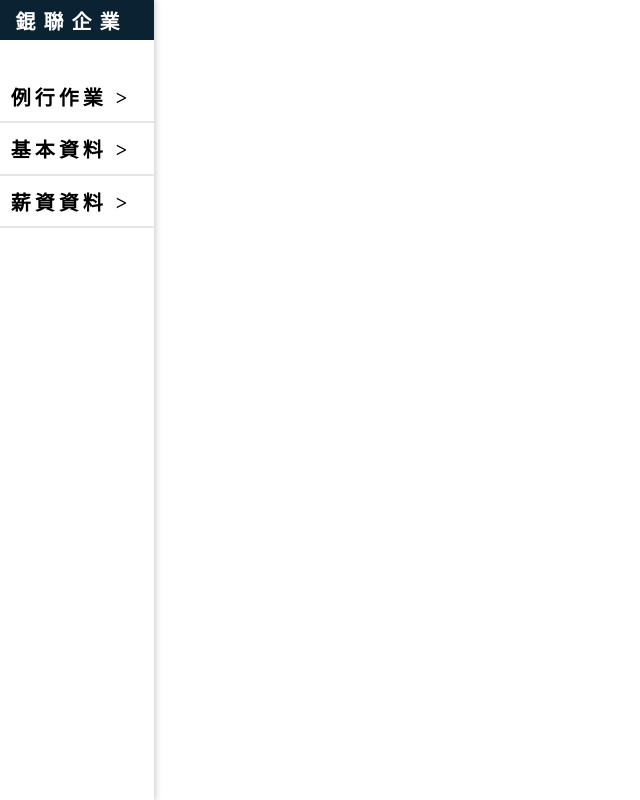
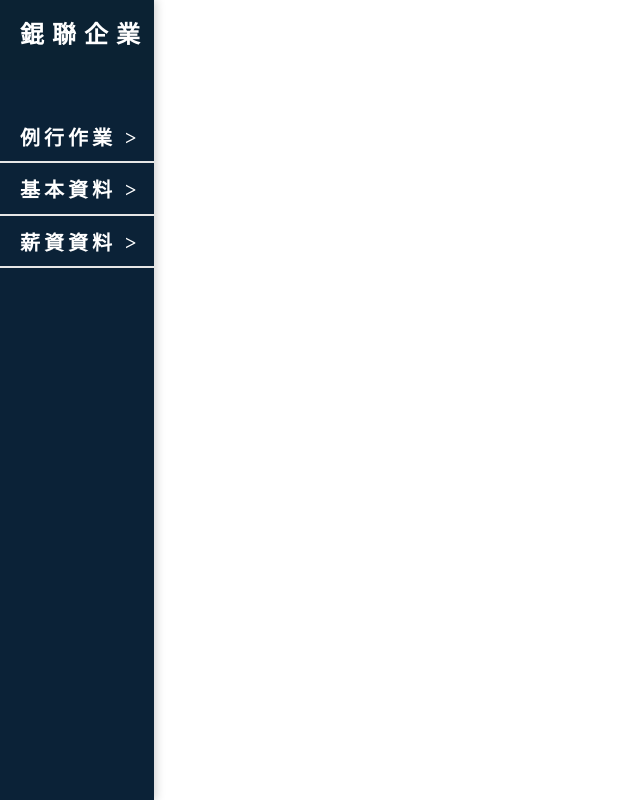
Before and after one commit to liu-han-lun/KL, a CodeIgniter 4 app: the page made by app/Views/Templates/Header.php in a window 1280 px wide; the page is wider, and only the part inside the window is pictured. Shown: that part, without its empty margins (0-640 px from the left). Run offline with PHP 8.4 and a stand-in for CodeIgniter, Linux system fonts and the light colour scheme; the template is opened without the code that fills it, so the values that code supplies are empty; some libraries are stand-ins or nearby versions.

Commit message:
text 0724-2

```diff
--- a/app/Config/Database.php
+++ b/app/Config/Database.php
@@ -33,7 +33,7 @@ class Database extends \CodeIgniter\Database\Config
 		'DSN'      => '',
 		'hostname' => 'localhost',
 		'username' => 'root',
-		'password' => '',
+		'password' => 'root',
 		'database' => 'kl',
 		'DBDriver' => 'MySQLi',
 		'DBPrefix' => '',
--- a/app/Controllers/PageCustomer.php
+++ b/app/Controllers/PageCustomer.php
@@ -27,8 +27,8 @@
 				$_SESSION['decide'] += 1 ;
 			}
 
-
 			$data['companyList'] = $customer -> getCtrl() ;
+			$data['delete'] = $customer->deleteCtrl() ;
 
 
 			echo view('Templates/Header') ;
@@ -41,6 +41,7 @@
 					]) ;
 
 			echo view('Templates/Footer') ;
+
 		}
 
 		public function NewCustomer($page = 'newcustomer')
--- a/app/Database/customer-info.sql
+++ b/app/Database/customer-info.sql
@@ -32,7 +32,7 @@ DROP TABLE IF EXISTS `customer-info`;
 CREATE TABLE IF NOT EXISTS `customer-info` (
   `id` int(11) NOT NULL AUTO_INCREMENT,
   `systemNum` varchar(255) NOT NULL,
-  `company-name` varchar(255) CHARACTER SET utf8 NOT NULL,
+  `companyName` varchar(255) CHARACTER SET utf8 NOT NULL,
   `tel` varchar(255) NOT NULL,
   `fax` varchar(255) NOT NULL,
   `address` varchar(255) CHARACTER SET utf8 NOT NULL,
--- a/public/css/customer-info.css
+++ b/public/css/customer-info.css
@@ -17,7 +17,7 @@
 	display: inline-block ;
 	vertical-align:middle;
 	padding-top: 3% ;
-	padding-left: 3% ;
+	padding-left: 5% ;
 
 
 }
@@ -42,6 +42,7 @@
 	padding-left: 0 ;
 	padding-right: 0 ;
 	padding-bottom: 2% ;
+
 }
 
 
@@ -96,11 +97,13 @@
 	width: 90% ;
 	background-color: rgb(255,255,255) ;
 	margin: 3% auto ;
+	box-shadow: 0px 0px 10px 0px rgb(190,190,190);
+
 
 
 }
 
-.customer-info-block > form {
+.customer-info-block > .customer-info-block-form {
 
 	display: block ;
 	padding-top: 3% ;
@@ -108,7 +111,7 @@
 
 }
 
-.customer-info-block > form > table {
+.customer-info-block > .customer-info-block-form > table {
 
 	margin: 0 auto ;
 	padding-top: 10% ;
@@ -117,16 +120,16 @@
 
 }
 
-.customer-info-block > form > table > tbody{
+.customer-info-block > .customer-info-block-form > table > tbody{
 
 
 }
 
-.customer-info-block > form > table > tbody > tr{
+.customer-info-block > .customer-info-block-form > table > tbody > tr{
 
 }
 
-.customer-info-block > form > table > tbody > tr > td {
+.customer-info-block > .customer-info-block-form > table > tbody > tr > td {
 
 	border-top: 2px rgb(230,230,230) solid;
 	padding: 0.75rem 1rem ;
@@ -134,7 +137,7 @@
 	white-space: nowrap ;
 }
 
-.customer-info-block > form > table > tbody > tr > .title{
+.customer-info-block > .customer-info-block-form > table > tbody > tr > .title{
 
 	padding-bottom: 0.75rem ;
 	border-top : none;
@@ -145,7 +148,7 @@
 }
 
 
-.customer-info-block > form > table > tbody > tr > td > p{
+.customer-info-block > .customer-info-block-form > table > tbody > tr > td > p{
 
 	font-size: 16px ;
 
--- a/public/css/portal.css
+++ b/public/css/portal.css
@@ -23,8 +23,8 @@ body{
 	width: 11% ;
 	height: 100vh ;
 	margin-top: 0px ;
-	background-color: rgb(255,255,255) ;
-	box-shadow: 0px 0px 7px 1px rgb(200,200,200);
+	background-color: rgb(11,34,55) ;
+	box-shadow: 0px 0px 10px 1px rgb(200,200,200);
 
 	float: left ;
 	max-width: 500px ;
@@ -88,18 +88,18 @@ input{
 	/*background: -webkit-linear-gradient(left top,rgb(166,209,240),rgb(72,176,229)) ;*/
 	background-color: rgb(11,34,51) ;
 	margin-bottom: 20% ;
-	height: 5vh ;
+	height: 10vh ;
 }
 
 .company-name{
 
 	letter-spacing: 8px ;
-	font-size: 20px ;
+	font-size: 24px ;
 	color: rgb(255,255,255) ;
 
-	padding-top: 4% ;
+	padding-top: 10% ;
 	padding-bottom:4% ;
-	padding-left: 10% ;
+	padding-left: 13% ;
 
 
 
@@ -114,10 +114,10 @@ input{
 
 .item-block{
 
-	padding-left: 7% ;
+	padding-left: 13% ;
 	padding-top: 7% ;
 	padding-bottom: 7% ;
-	color: rgb(0,0,0) ;
+	color: rgb(255,255,255) ;
 
 	border-bottom: 2px rgb(230,230,230) solid ;
 
@@ -128,9 +128,10 @@ input{
 
 .item-block:hover{
 
-	background-color: rgba(11,34,55,0.3) ;
+	background-color: rgb(255,255,255) ;
 	color: rgb(0,0,0) ;
 	border-bottom: none ;
+	padding-left: 15% ;
 
 
 }
@@ -165,7 +166,7 @@ input{
 
 	width: 100% ;
 	height: 5vh ;
-	background-color: rgb(11,34,55) ;
+	background-color: rgb(255,255,255) ;
 
 }
 
```
Also changed, not shown: app/Controllers/CustomerController.php (+5 -6 lines), app/Views/Pages/CustomerInfo.php (+16 -2 lines).
